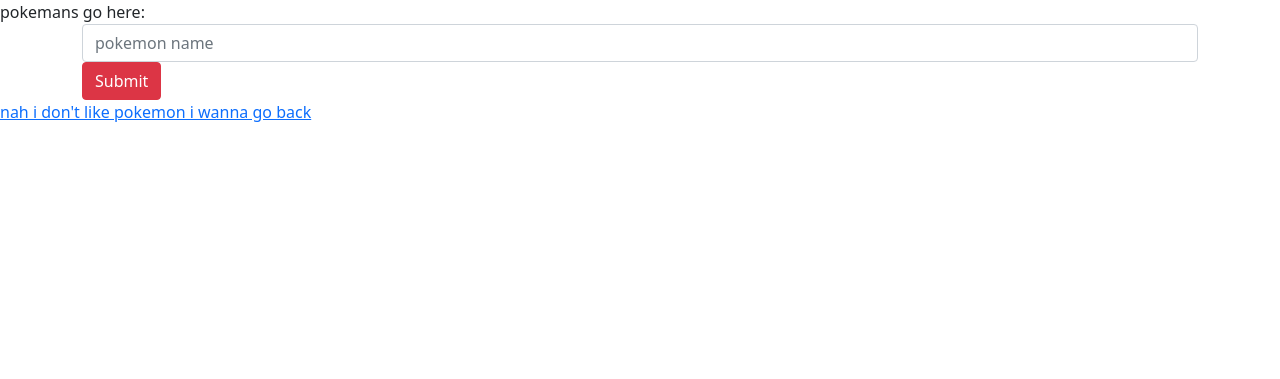
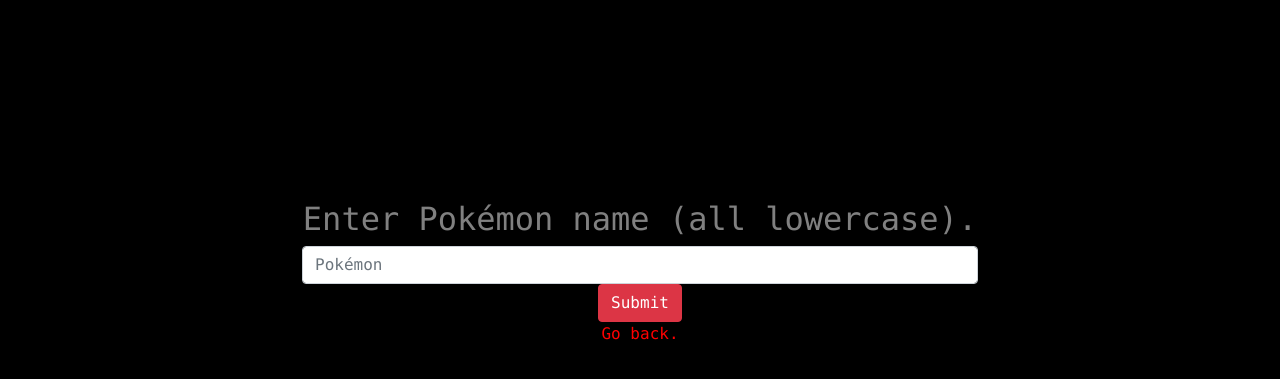
Before and after one commit to drewrolla/poke-forms-and-models, a Flask app: page /pokemon in a window 1280 px wide. Shown: the top 379 px of the page. Run offline with Flask 2, Linux system fonts and the light colour scheme; some libraries are stand-ins or nearby versions.

Commit message:
added styling sheets

```diff
--- a/app/poke/poketemplates/pokemon.html
+++ b/app/poke/poketemplates/pokemon.html
@@ -2,14 +2,13 @@
 
 {% block content %}
 
-
-    <div>pokemans go here: </div>
+    <h2>Enter Pokémon name (all lowercase).</h2>
     <form class="container" method="POST">
         {{ form.hidden_tag() }}
 
-        {{ form.poke_name(class='form-control', placeholder='pokemon name', autocomplete='off') }}
+        {{ form.poke_name(class='form-control', placeholder='Pokémon', autocomplete='off') }}
         {{ form.submit(class='btn btn-danger') }}
     </form>
-    <a href="/">nah i don't like pokemon i wanna go back</a>
+    <a href="/">Go back.</a>
 
 {% endblock %}
--- /dev/null
+++ b/app/static/css/main.css
@@ -0,0 +1,28 @@
+body {
+    background-color: black;
+    font-family: 'Monaco', monospace;
+}
+
+div {
+    padding-top: 200px;
+    margin: auto;
+    width: 700px;
+    height: 300px;
+    display: stretch;
+    text-align: center;
+  }
+
+h2 {
+    color: gray;
+}
+
+
+a:link, a:visited {
+    color: red;
+    text-decoration: none;
+    cursor: auto;
+  }
+
+a:hover {
+    color: yellow;
+}
--- a/app/templates/base.html
+++ b/app/templates/base.html
@@ -7,15 +7,17 @@
 <meta name="Description" content="Enter your description here"/>
 <link rel="stylesheet" href="https://cdnjs.cloudflare.com/ajax/libs/twitter-bootstrap/5.1.0/css/bootstrap.min.css">
 <link rel="stylesheet" href="https://cdnjs.cloudflare.com/ajax/libs/font-awesome/5.15.4/css/all.min.css">
-<link rel="stylesheet" href="assets/css/style.css">
+<link rel="stylesheet" href="../static/css/main.css">
 <title>Title</title>
 </head>
 <body>
 
+    <div>
     {% block content %}
 
 
     {% endblock %}
+    </div>
 
 <script src="https://cdnjs.cloudflare.com/ajax/libs/popper.js/2.9.2/umd/popper.min.js"></script>
 <script src="https://cdnjs.cloudflare.com/ajax/libs/twitter-bootstrap/5.1.0/js/bootstrap.min.js"></script>
```
